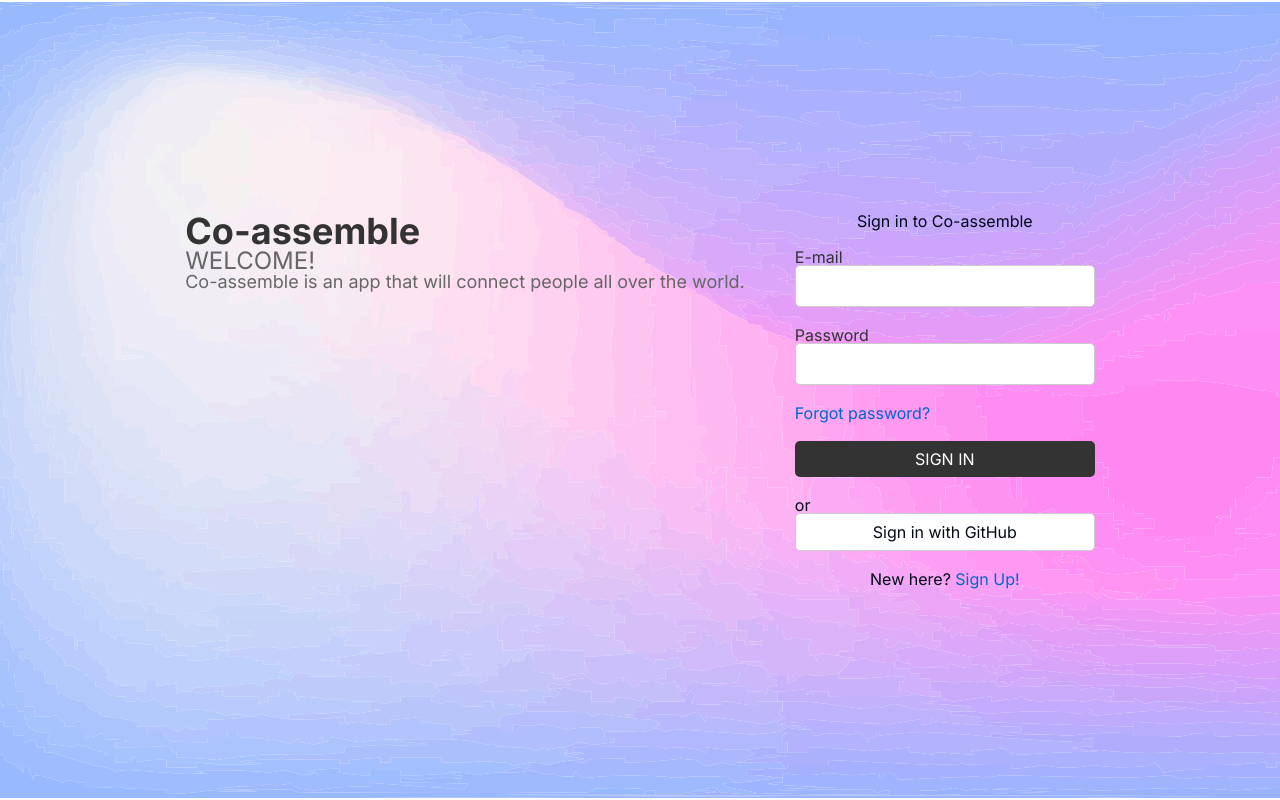
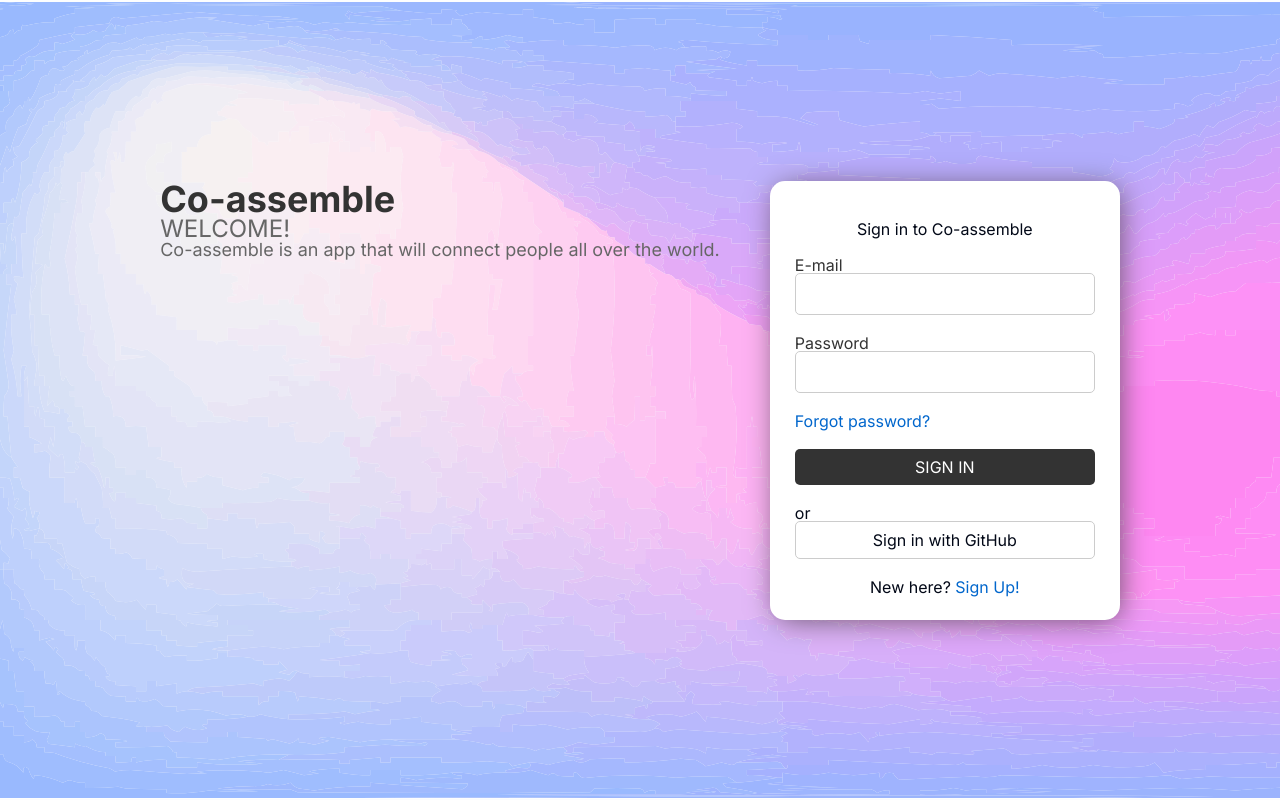
Before and after one commit to youngAndMad/co-assemble-ui, a Next.js app: page /auth/login in a window 1280 px wide. Built offline with nearby package versions, Linux system fonts and the light colour scheme.

Commit message:
sync changes

```diff
--- a/src/app/auth/login/LoginBackground.tsx
+++ b/src/app/auth/login/LoginBackground.tsx
@@ -28,8 +28,11 @@
                     </div>
                 </div>
 
-                <div className="right" style={{
-                    boxShadow: "3px 3px 30px -4px rgba(97,78,97,1);"
+                <div style={{
+                    boxShadow: "3px 3px 30px -4px rgba(97,78,97,1)",
+                    backgroundColor: '#ffffff',
+                    borderRadius: '15px',
+                    padding: '40px 25px 25px 25px',
                 }}>
                     {children}
                 </div>
--- a/src/app/auth/login/LoginForm.tsx
+++ b/src/app/auth/login/LoginForm.tsx
@@ -9,7 +9,14 @@
 
     return (
         <div style={{display: 'flex', flexDirection: 'column', alignItems: 'center'}}>
-            <h2 style={{marginBottom: '20px'}}>Sign in to Co-assemble</h2>
+            <div style={{
+                textAlign: 'left',
+            }}>
+                <h2 style={{
+                    marginBottom: '20px',
+                }}>Sign in to Co-assemble</h2>
+            </div>
+
             <form style={{width: '300px', display: 'flex', flexDirection: 'column'}}>
                 <label style={{marginBottom: '10px'}}>
                     E-mail
```
Also changed, not shown: 1 other file (tests, documents, lock files or other folders).
